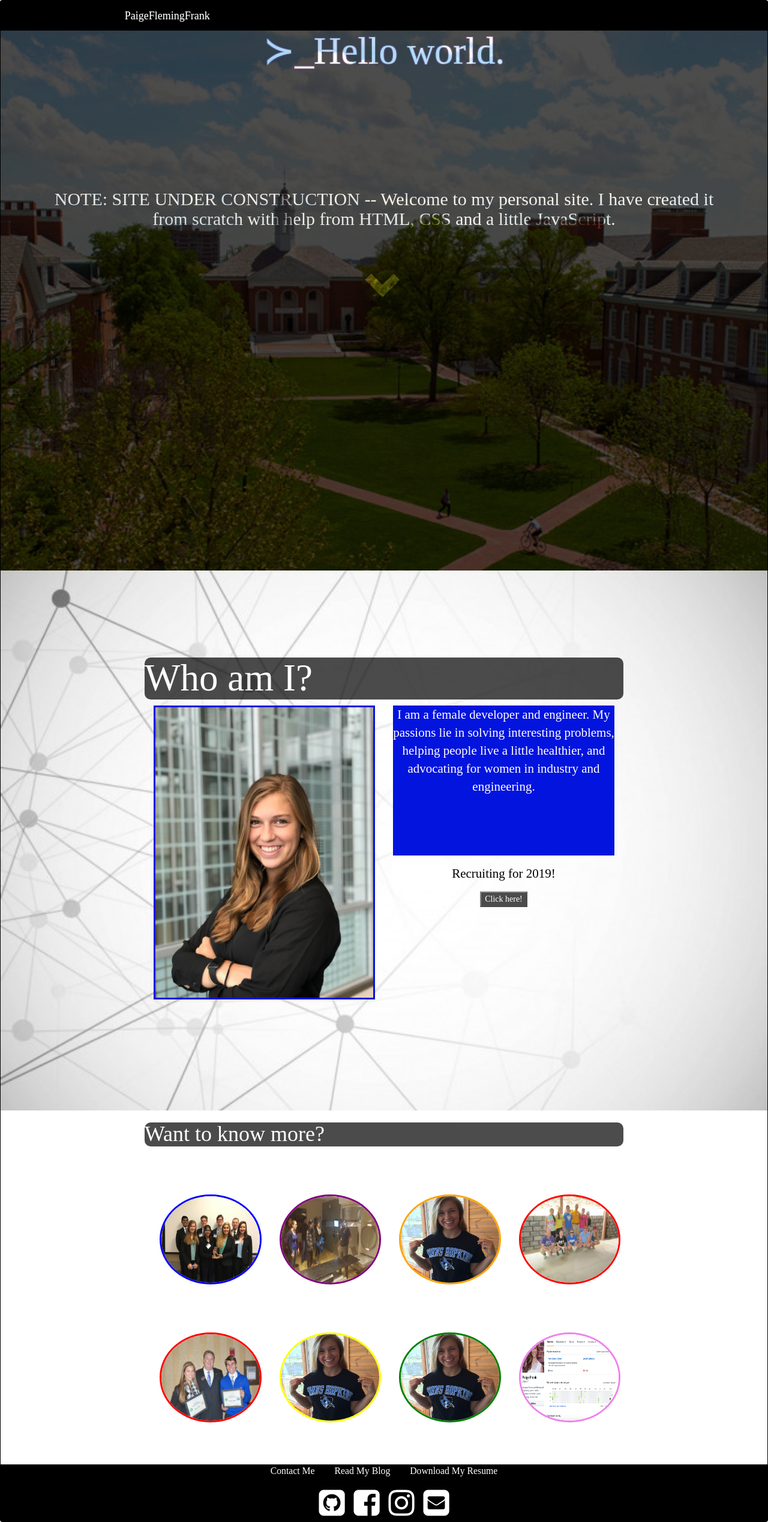
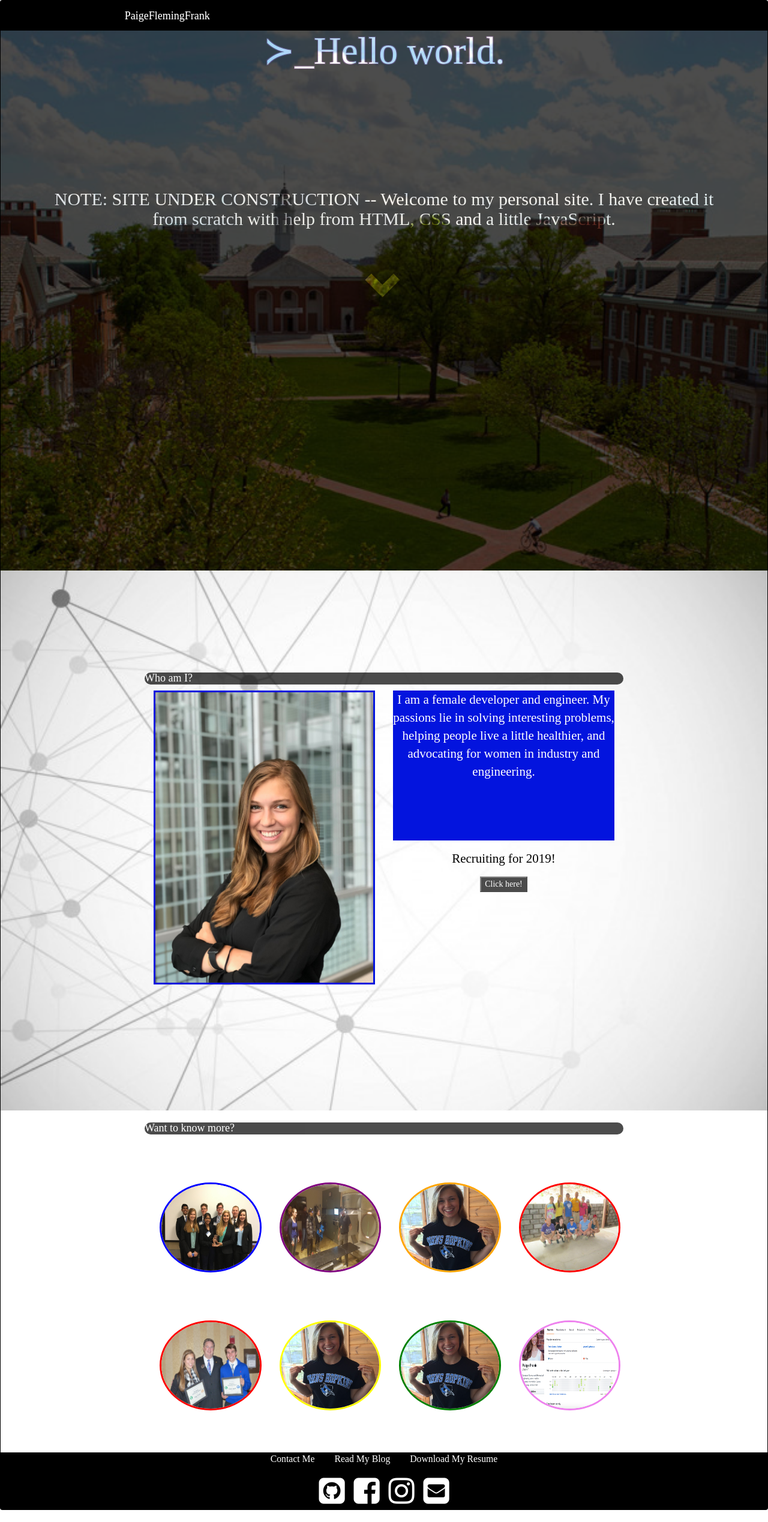
Before and after one commit to pfrank7/pfrank7.github.io, a Jekyll site: the page built from index.html, in a window 1280 px wide. Shown: the whole page at 60% size. Built offline with Jekyll 4.4.1, drawn with Linux system fonts in a browser that asks for light colours; nearby versions of some CDN libraries.

Commit message:
Update index.html

```diff
--- a/index.html
+++ b/index.html
@@ -105,7 +105,7 @@
 		<div class = "container">
 			<div class = "row" id = "margin" style = "margin-top:0px" >
 				<div class = "header">
-					<h1 style = "color:white; background-color:black; border-radius:10px; opacity:.7; font-size:24;" > Who am I? </h1>
+					<h1 style = "color:white; background-color:black; border-radius:10px; opacity:.7; font-size:large;" > Who am I? </h1>
 				</div>
 				<div class = "col-sm-6">
 					<img style = "border:solid; border-color: #0314DE; height:auto; width: 100%;" src="../photos/IMG_0413.jpg" alt="Paige Frank">
@@ -124,7 +124,7 @@
 		<div class = "container">
 			<div class = "row" id = "margin" style = "margin-top:0px" >
 				<div class = "header" id = "header_font">
-					<h1 style = "color:white; background-color:black; border-radius:10px; opacity:.7; font-size: 24;" > Want to know more? </h1>
+					<h1 style = "color:white; background-color:black; border-radius:10px; opacity:.7; font-size:large;" > Want to know more? </h1>
 				</div>
 			</div>
 			<div class = "row text-center" id = "margin">
```
